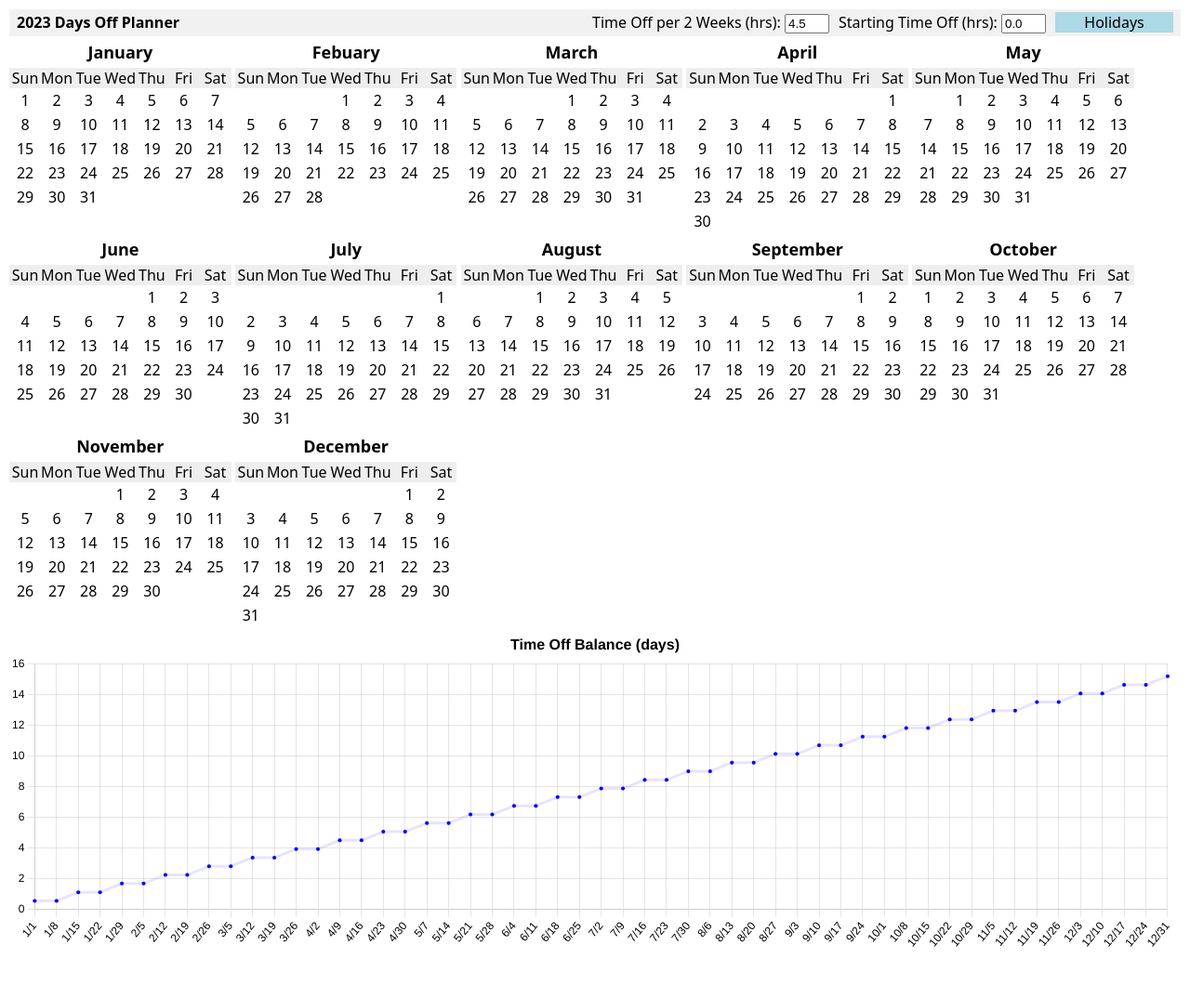
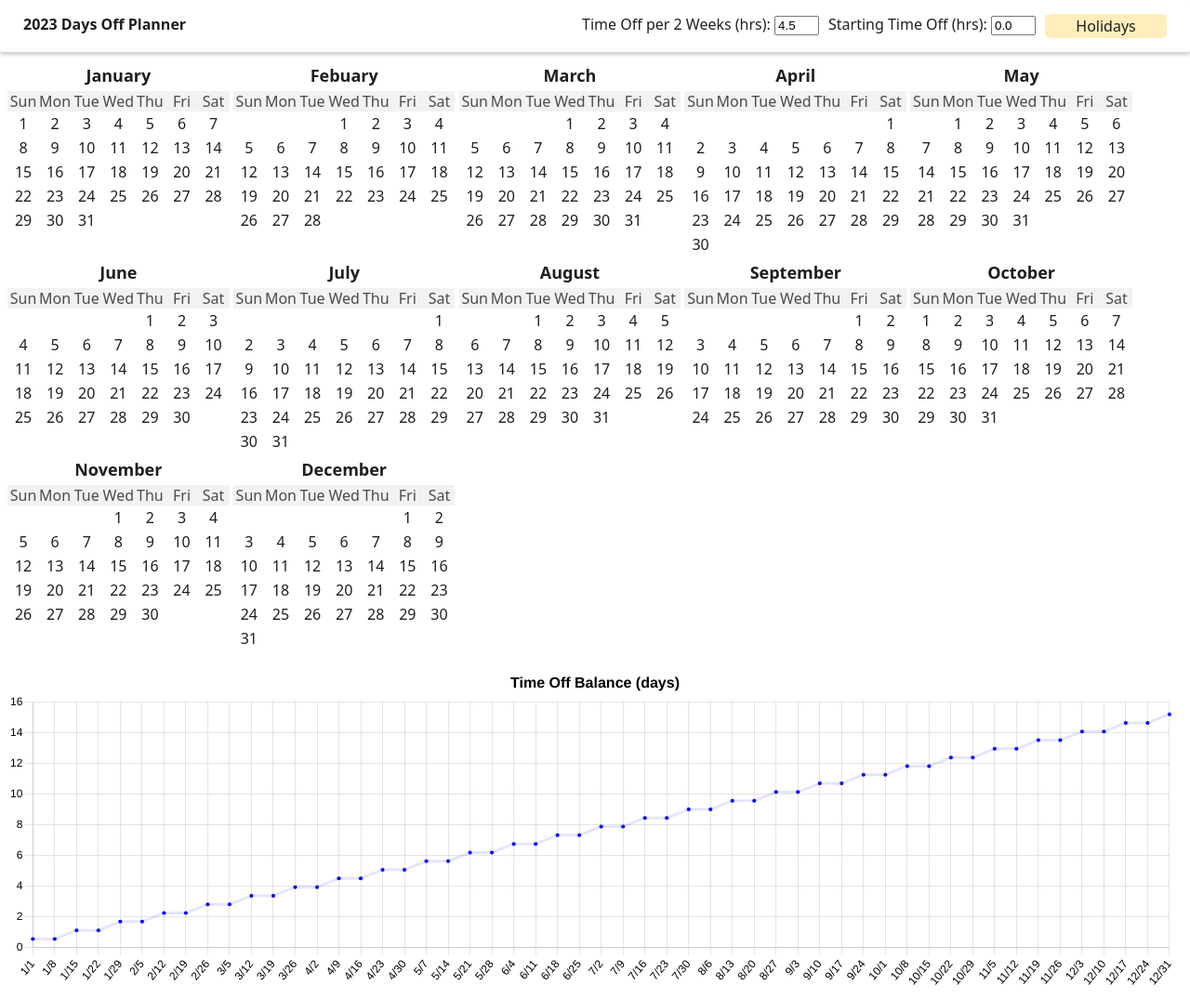
Before and after one commit to gannonbarnett/daysoffplanner, a Flask app: page / in a window 1280 px wide. Shown: the whole page at 93% size. Before the commit the page ends 1019 px from the top, so only its background shows below. Run offline with Flask 2, Linux system fonts and the light colour scheme; some libraries are stand-ins or nearby versions.

Commit message:
updated colors

```diff
--- a/static/css/main.css
+++ b/static/css/main.css
@@ -1,6 +1,9 @@
 body {
   font: 100% system-ui;
-  margin: 10px;
+  background-color: white;
+  color: #1c1e21;
+  cursor: default;
+  margin:0px;
 }
 
 h1 {
@@ -13,8 +16,13 @@ input {
 
 .header-div {
   overflow: hidden;
-  background-color: #f1f1f1;
-  padding: 3px;
+  background-color: white;
+  padding-top:15px;
+  padding-bottom: 15px;
+  padding-left: 20px;
+  padding-right: 20px;
+  border-radius: 3px;
+  box-shadow: 0px 3px 4px 0px rgba(0,0,0,0.2);
 }
 
 .header-ul {
@@ -42,16 +50,18 @@ input {
 }
 
 .holidays-div {
-  background-color: lightblue;
+  background-color: #FFEEBB;
   text-align: center;
   cursor: pointer;
   width: 127px;
+  border-radius: 5px;
+  padding: 2px;
 }
 
 .holidays-content-div {
   display: none;
   position: absolute;
-  background-color: #f9f9f9;
+  background-color: white;
   box-shadow: 0px 8px 16px 0px rgba(0,0,0,0.2);
   z-index: 1;
   text-align: center;
@@ -66,11 +76,11 @@ input {
 }
 
 .holidays-button-selected {
-  background-color: lightblue;
+  background-color: #FFEEBB;
 }
 
 .holiday {
-  background-color: lightblue;
+  background-color: #FFEEBB;
 }
 
 .main-div {
@@ -105,7 +115,13 @@ input {
 }
 
 .day-name {
-  background: #eee;
+  background-color: #EFEFEF;
+  color:#1c1e21;
+  opacity: 0.8;
+}
+
+.annual-div {
+  padding: 8px;
 }
 
 .day {
@@ -118,10 +134,11 @@ input {
 }
 
 .time-off {
-  background: lightgreen;
+  background: #9DF3C4;
 }
 
 .chart-div {
+  padding: 8px;
   height: 350px;
 }
 canvas{
--- a/templates/base.html
+++ b/templates/base.html
@@ -17,29 +17,5 @@
       {% block content %}
       {% endblock %}
     </div>
-
-    <script type="module">
-      // Import the functions you need from the SDKs you need
-      import { initializeApp } from "https://www.gstatic.com/firebasejs/9.15.0/firebase-app.js";
-      import { getAnalytics } from "https://www.gstatic.com/firebasejs/9.15.0/firebase-analytics.js";
-      // TODO: Add SDKs for Firebase products that you want to use
-      // https://firebase.google.com/docs/web/setup#available-libraries
-
-      // Your web app's Firebase configuration
-      // For Firebase JS SDK v7.20.0 and later, measurementId is optional
-      const firebaseConfig = {
-        apiKey: "AIzaSyAOxa1tqQgoTPgswVW-7mTQBEfiYVrL2mI",
-        authDomain: "daysoffplanner.firebaseapp.com",
-        projectId: "daysoffplanner",
-        storageBucket: "daysoffplanner.appspot.com",
-        messagingSenderId: "999511004889",
-        appId: "1:999511004889:web:533ad93868fa48e97bd0c8",
-        measurementId: "G-MQ6LHSXX1Y"
-      };
-
-      // Initialize Firebase
-      const app = initializeApp(firebaseConfig);
-      const analytics = getAnalytics(app);
-    </script>
   </body>
 </html>
```
Also changed, not shown: build/static/js/main.js (+9 -1 lines).
